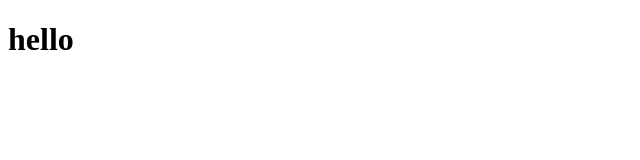
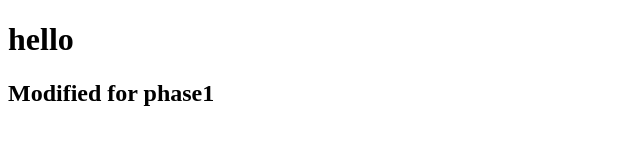
Before and after one commit to selvalives/gittest, a plain HTML site: page index.html in a window 1280 px wide. Shown: the whole page, without its empty margins (0-640 px from the left). Drawn offline with Linux system fonts and the light colour scheme.

Commit message:
index modified for phase2

```diff
--- a/index.html
+++ b/index.html
@@ -7,5 +7,6 @@
 </head>
 <body>
     <h1>hello</h1>
+    <h2>Modified for phase1</h2>
 </body>
 </html>
```
